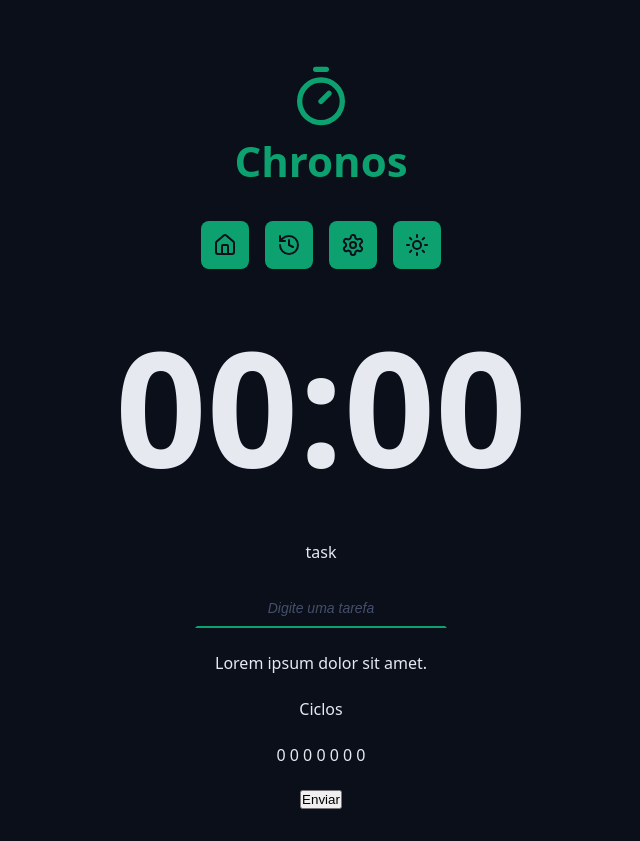
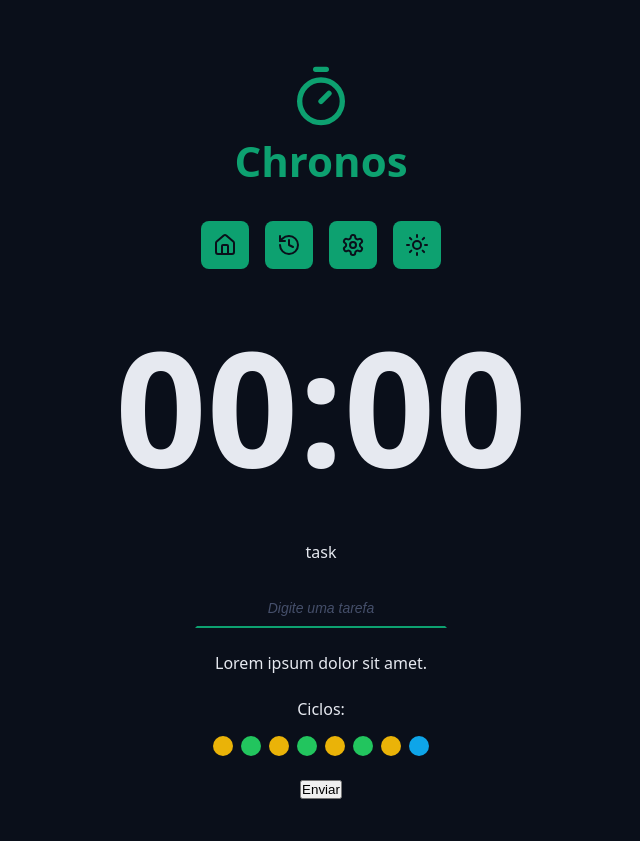
Before and after one commit to fabiopasilva1/a0-pomodoro, a React (Vite) app: page / in a window 1280 px wide. Shown: the whole page, without its empty margins (319-959 px from the left). Built offline with nearby package versions, Linux system fonts and the light colour scheme.

Commit message:
Criando o componente Cycles com indicadores do ciclo pomodoro

```diff
--- a/src/App.tsx
+++ b/src/App.tsx
@@ -6,6 +6,7 @@
 import { Menu } from './components/Menu';
 import { CountDown } from './components/CountDown';
 import { DefaultInput } from './components/DefaultInput';
+import { Cycles } from './components/Cycles';
 
 export function App() {
   return (
@@ -34,8 +35,7 @@
             <p>Lorem ipsum dolor sit amet.</p>
           </div>
           <div className='formRow'>
-            <p>Ciclos</p>
-            <p>0 0 0 0 0 0 0</p>
+            <Cycles />
           </div>
           <div className='formRow'>
             <button>Enviar</button>
--- /dev/null
+++ b/src/components/Cycles/index.tsx
@@ -0,0 +1,21 @@
+import styles from './styles.module.css';
+
+export function Cycles() {
+  return (
+    <div className={styles.cycles}>
+      <span>Ciclos:</span>
+      <div className={styles.cycleDots}>
+        <span className={`${styles.cycleDot} ${styles.workTime}`}></span>
+        <span className={`${styles.cycleDot} ${styles.shortBreakTime}`}></span>
+        <span className={`${styles.cycleDot} ${styles.workTime}`}></span>
+        <span className={`${styles.cycleDot} ${styles.shortBreakTime}`}></span>
+        <span className={`${styles.cycleDot} ${styles.workTime}`}></span>
+        <span className={`${styles.cycleDot} ${styles.shortBreakTime}`}></span>
+        <span className={`${styles.cycleDot} ${styles.workTime}`}></span>
+        <span
+          className={`${styles.cycleDot} ${styles.shortLongBreakTime}`}
+        ></span>
+      </div>
+    </div>
+  );
+}
--- /dev/null
+++ b/src/components/Cycles/styles.module.css
@@ -0,0 +1,28 @@
+.cycles {
+  display: flex;
+  flex-direction: column;
+  gap: 1.6rem;
+  align-items: center;
+  justify-content: center;
+}
+.cycleDots {
+  display: flex;
+  gap: 0.8rem;
+}
+
+.cycleDot {
+  display: block;
+  width: 2rem;
+  height: 2rem;
+  border-radius: 50%;
+  background-color: var(--primary);
+}
+.workTime {
+  background-color: var(--warning);
+}
+.shortBreakTime {
+  background-color: var(--success);
+}
+.shortLongBreakTime {
+  background-color: var(--info);
+}
```
